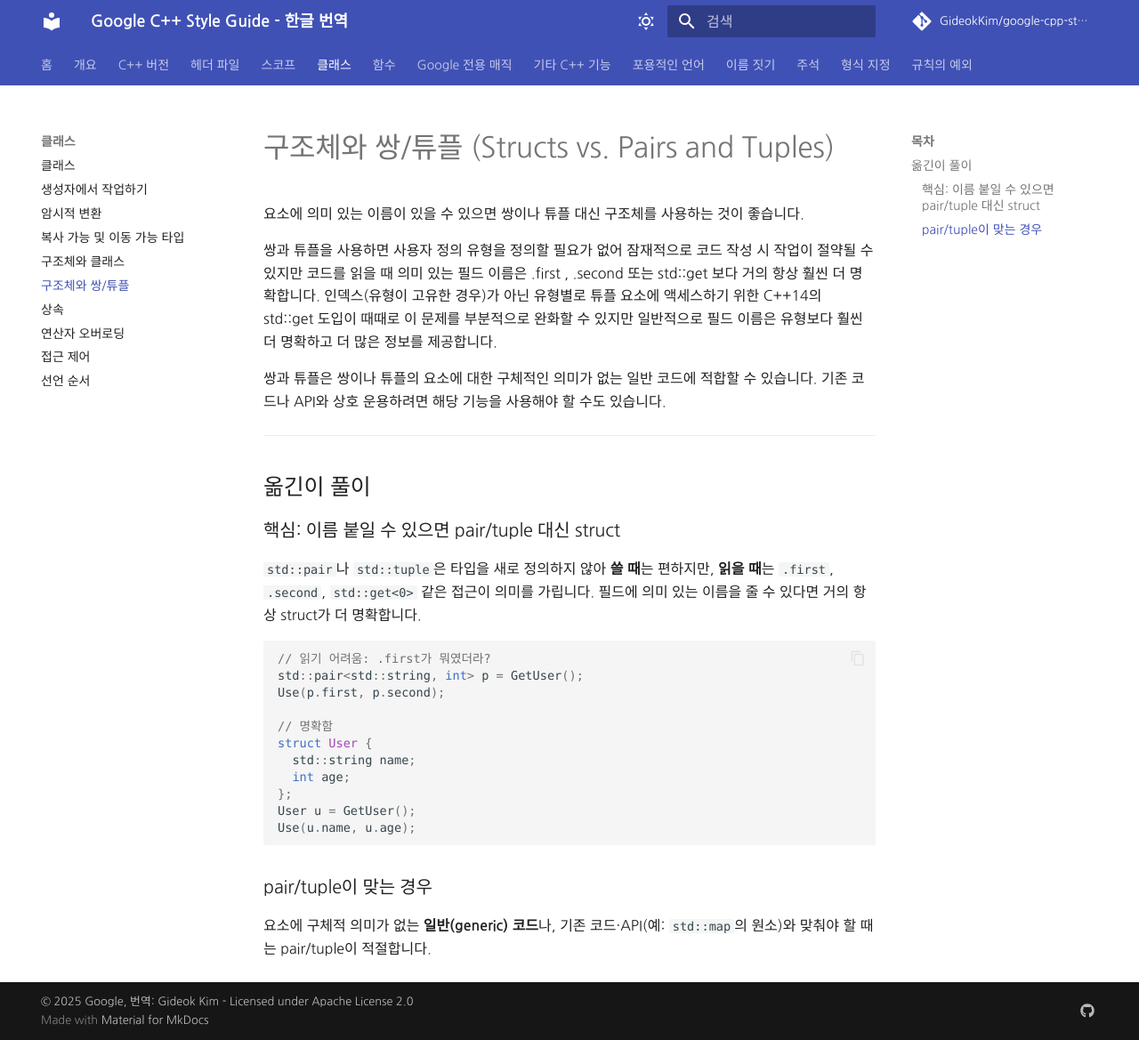
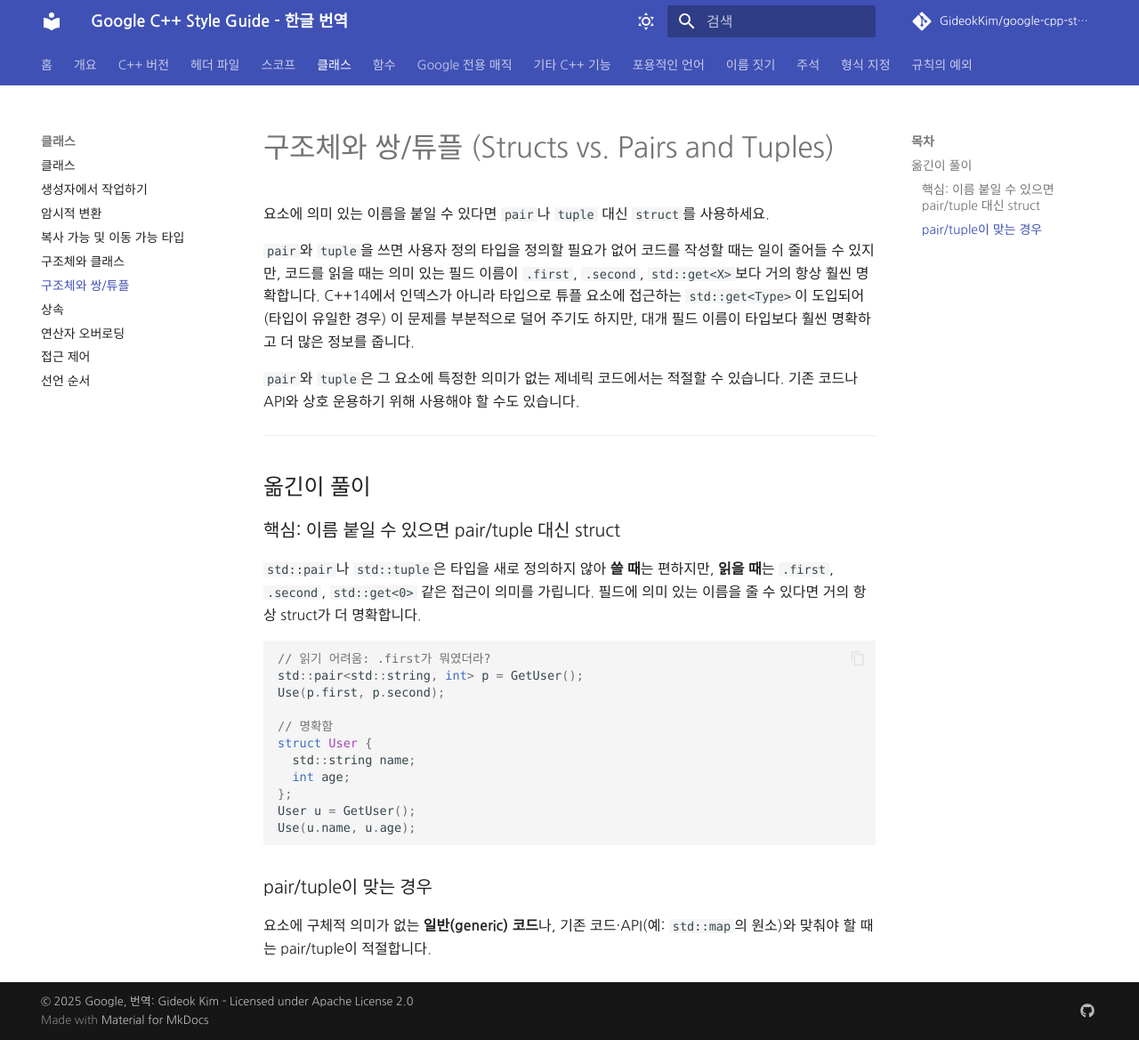
Before and after one commit to GideokKim/google-cpp-style-guide-kr, an MkDocs documentation site: the page built from google cpp style guide/structs_vs_pairs_and_tuples.md, in a window 1280 px wide and 1169 px high. Shown: the whole window at 89% size. Built offline with MkDocs 1.6.1 and Material for MkDocs 9.7.7, drawn with Linux system fonts in a browser that asks for light colours; some web fonts are replaced; comment, search, counter and statistics services are not loaded.

Commit message:
docs(classes): mark identifiers as code in `structs vs pairs and tuples`
Upstream marks `struct`, `pair`, `tuple`, `.first`, `.second`,
`std::get<X>` and `std::get<Type>` as code, but the page wrote them as
plain Korean prose, so the members and templates under discussion were
indistinguishable from the surrounding text.

Mark them as code and retranslate the body, unifying `유형` to `타입`.

Resolves: #19

```diff
--- a/google cpp style guide/structs_vs_pairs_and_tuples.md
+++ b/google cpp style guide/structs_vs_pairs_and_tuples.md
@@ -1,10 +1,10 @@
 # 구조체와 쌍/튜플 (Structs vs. Pairs and Tuples)
 
-요소에 의미 있는 이름이 있을 수 있으면 쌍이나 튜플 대신 구조체를 사용하는 것이 좋습니다.
+요소에 의미 있는 이름을 붙일 수 있다면 `pair`나 `tuple` 대신 `struct`를 사용하세요.
 
-쌍과 튜플을 사용하면 사용자 정의 유형을 정의할 필요가 없어 잠재적으로 코드 작성 시 작업이 절약될 수 있지만 코드를 읽을 때 의미 있는 필드 이름은 .first , .second 또는 std::get<X> 보다 거의 항상 훨씬 더 명확합니다. 인덱스(유형이 고유한 경우)가 아닌 유형별로 튜플 요소에 액세스하기 위한 C++14의 std::get<Type> 도입이 때때로 이 문제를 부분적으로 완화할 수 있지만 일반적으로 필드 이름은 유형보다 훨씬 더 명확하고 더 많은 정보를 제공합니다.
+`pair`와 `tuple`을 쓰면 사용자 정의 타입을 정의할 필요가 없어 코드를 작성할 때는 일이 줄어들 수 있지만, 코드를 읽을 때는 의미 있는 필드 이름이 `.first`, `.second`, `std::get<X>`보다 거의 항상 훨씬 명확합니다. C++14에서 인덱스가 아니라 타입으로 튜플 요소에 접근하는 `std::get<Type>`이 도입되어(타입이 유일한 경우) 이 문제를 부분적으로 덜어 주기도 하지만, 대개 필드 이름이 타입보다 훨씬 명확하고 더 많은 정보를 줍니다.
 
-쌍과 튜플은 쌍이나 튜플의 요소에 대한 구체적인 의미가 없는 일반 코드에 적합할 수 있습니다. 기존 코드나 API와 상호 운용하려면 해당 기능을 사용해야 할 수도 있습니다.
+`pair`와 `tuple`은 그 요소에 특정한 의미가 없는 제네릭 코드에서는 적절할 수 있습니다. 기존 코드나 API와 상호 운용하기 위해 사용해야 할 수도 있습니다.
 
 ---
 
```
